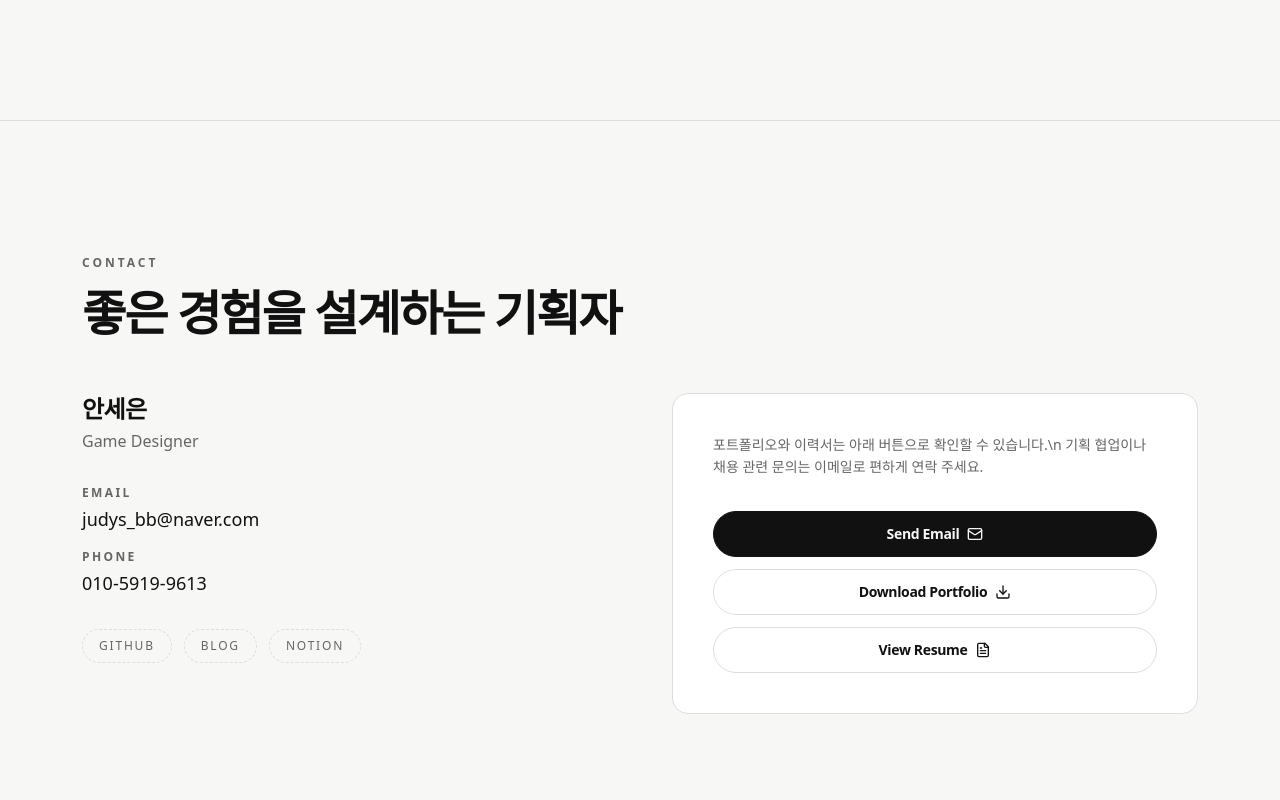
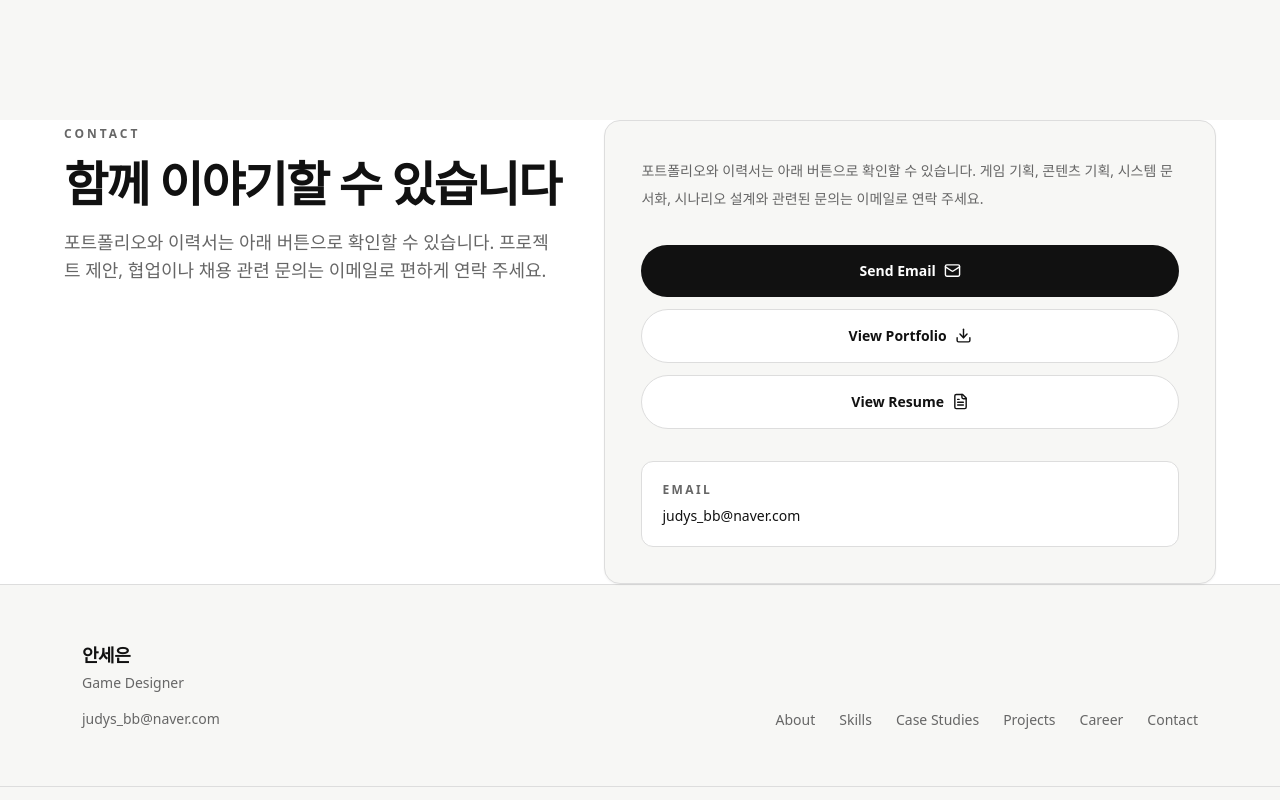
Before and after one commit to haehaejjang/website, a Next.js app: page / in a window 1280 px wide. Shown: the part 10780-11580 px from the top of the page. Built offline with nearby package versions, Linux system fonts and the light colour scheme.

Commit message:
Update Contact.tsx

```diff
--- a/src/components/sections/Contact.tsx
+++ b/src/components/sections/Contact.tsx
@@ -1,108 +1,75 @@
 import { Download, FileText, Mail } from "lucide-react";
 import { profile } from "@/data/profile";
 import { SectionTitle } from "@/components/ui/SectionTitle";
-import { Button } from "@/components/ui/Button";
-import { Reveal } from "@/components/ui/Reveal";
 
 export function Contact() {
+  const emailSubject =
+    profile.emailSubject ?? "게임 기획자 포트폴리오 문의드립니다";
+
+  const emailBody =
+    profile.emailBody ??
+    "안녕하세요, 안세은 님.\n포트폴리오를 확인하고 연락드립니다.\n\n문의 내용:\n";
+
+  const emailHref = `mailto:${profile.email}?subject=${encodeURIComponent(
+    emailSubject,
+  )}&body=${encodeURIComponent(emailBody)}`;
+
   return (
-    <section id="contact" className="section-pad border-t border-line">
-      <div className="container-content">
+    <section id="contact" className="section-padding bg-surface">
+      <div className="mx-auto grid max-w-6xl gap-10 lg:grid-cols-[0.9fr_1.1fr]">
         <SectionTitle
-          eyebrow="Contact"
-          title="좋은 경험을 설계하는 기획자"
+          eyebrow="CONTACT"
+          title="함께 이야기할 수 있습니다"
+          description="포트폴리오와 이력서는 아래 버튼으로 확인할 수 있습니다. 프로젝트 제안, 협업이나 채용 관련 문의는 이메일로 편하게 연락 주세요."
         />
 
-        <div className="mt-14 grid grid-cols-1 gap-10 md:grid-cols-12 md:gap-16">
-          <div className="md:col-span-6">
-            <Reveal>
-              <p className="text-2xl font-semibold tracking-tight text-ink">
-                {profile.name}
-              </p>
-              <p className="mt-1 text-muted">{profile.role}</p>
+        <div className="rounded-2xl border border-line bg-canvas p-7 shadow-sm sm:p-9">
+          <p className="text-sm leading-7 text-muted">
+            포트폴리오와 이력서는 아래 버튼으로 확인할 수 있습니다.
+            게임 기획, 콘텐츠 기획, 시스템 문서화, 시나리오 설계와 관련된
+            문의는 이메일로 연락 주세요.
+          </p>
 
-              <dl className="mt-8 space-y-4">
-                <div className="flex flex-col gap-1">
-                  <dt className="text-xs font-semibold uppercase tracking-[0.2em] text-muted">
-                    Email
-                  </dt>
-                  <dd>
-                    <a
-                      href={`mailto:${profile.email}`}
-                      className="text-lg text-ink transition hover:text-accent"
-                    >
-                      {profile.email}
-                    </a>
-                  </dd>
-                </div>
-                <div className="flex flex-col gap-1">
-                  <dt className="text-xs font-semibold uppercase tracking-[0.2em] text-muted">
-                    Phone
-                  </dt>
-                  <dd>
-                    <a
-                      href={`tel:${profile.phone.replace(/-/g, "")}`}
-                      className="text-lg text-ink transition hover:text-accent"
-                    >
-                      {profile.phone}
-                    </a>
-                  </dd>
-                </div>
-              </dl>
+          <div className="mt-8 flex flex-col gap-3">
+            <a
+              href={emailHref}
+              className="inline-flex items-center justify-center gap-2 rounded-full bg-ink px-5 py-4 text-sm font-semibold text-white transition hover:-translate-y-0.5 hover:shadow-card"
+            >
+              Send Email
+              <Mail size={17} />
+            </a>
 
-              {/* 외부 링크 placeholder — 실제 URL로 교체하세요 */}
-              <div className="mt-8 flex flex-wrap gap-3">
-                {profile.links.map((link) => (
-                  <a
-                    key={link.label}
-                    href={link.href}
-                    target="_blank"
-                    rel="noopener noreferrer"
-                    className="rounded-full border border-dashed border-line px-4 py-2 text-xs font-medium uppercase tracking-[0.15em] text-muted transition hover:border-accent hover:text-ink"
-                  >
-                    {link.label}
-                  </a>
-                ))}
-              </div>
-            </Reveal>
+            <a
+              href={profile.portfolioUrl}
+              target="_blank"
+              rel="noopener noreferrer"
+              className="inline-flex items-center justify-center gap-2 rounded-full border border-line bg-surface px-5 py-4 text-sm font-semibold text-ink transition hover:-translate-y-0.5 hover:border-accent hover:text-accent"
+            >
+              View Portfolio
+              <Download size={17} />
+            </a>
+
+            <a
+              href={profile.resumeUrl}
+              target="_blank"
+              rel="noopener noreferrer"
+              className="inline-flex items-center justify-center gap-2 rounded-full border border-line bg-surface px-5 py-4 text-sm font-semibold text-ink transition hover:-translate-y-0.5 hover:border-accent hover:text-accent"
+            >
+              View Resume
+              <FileText size={17} />
+            </a>
           </div>
 
-          <div className="md:col-span-6">
-            <Reveal delay={0.05}>
-              <div className="rounded-2xl border border-line bg-surface p-8 sm:p-10">
-                <p className="text-sm leading-relaxed text-muted">
-                  포트폴리오와 이력서는 아래 버튼으로 확인할 수 있습니다.\n
-                  기획 협업이나 채용 관련 문의는 이메일로 편하게 연락 주세요.
-                </p>
-                <div className="mt-8 flex flex-col gap-3">
-                  <Button
-                    href={`mailto:${profile.email}`}
-                    variant="primary"
-                    icon={<Mail size={16} />}
-                    className="w-full"
-                  >
-                    Send Email
-                  </Button>
-                  <Button
-                    href={profile.portfolioPdf}
-                    variant="secondary"
-                    download
-                    icon={<Download size={16} />}
-                    className="w-full"
-                  >
-                    Download Portfolio
-                  </Button>
-                  <Button
-                    href={profile.resumeUrl}
-                    variant="ghost"
-                    icon={<FileText size={16} />}
-                    className="w-full"
-                  >
-                    View Resume
-                  </Button>
-                </div>
-              </div>
-            </Reveal>
+          <div className="mt-8 rounded-xl border border-line bg-surface p-5">
+            <p className="text-xs font-semibold uppercase tracking-[0.2em] text-muted">
+              Email
+            </p>
+            <a
+              href={emailHref}
+              className="mt-2 block text-sm font-medium text-ink underline-offset-4 hover:underline"
+            >
+              {profile.email}
+            </a>
           </div>
         </div>
       </div>
```
